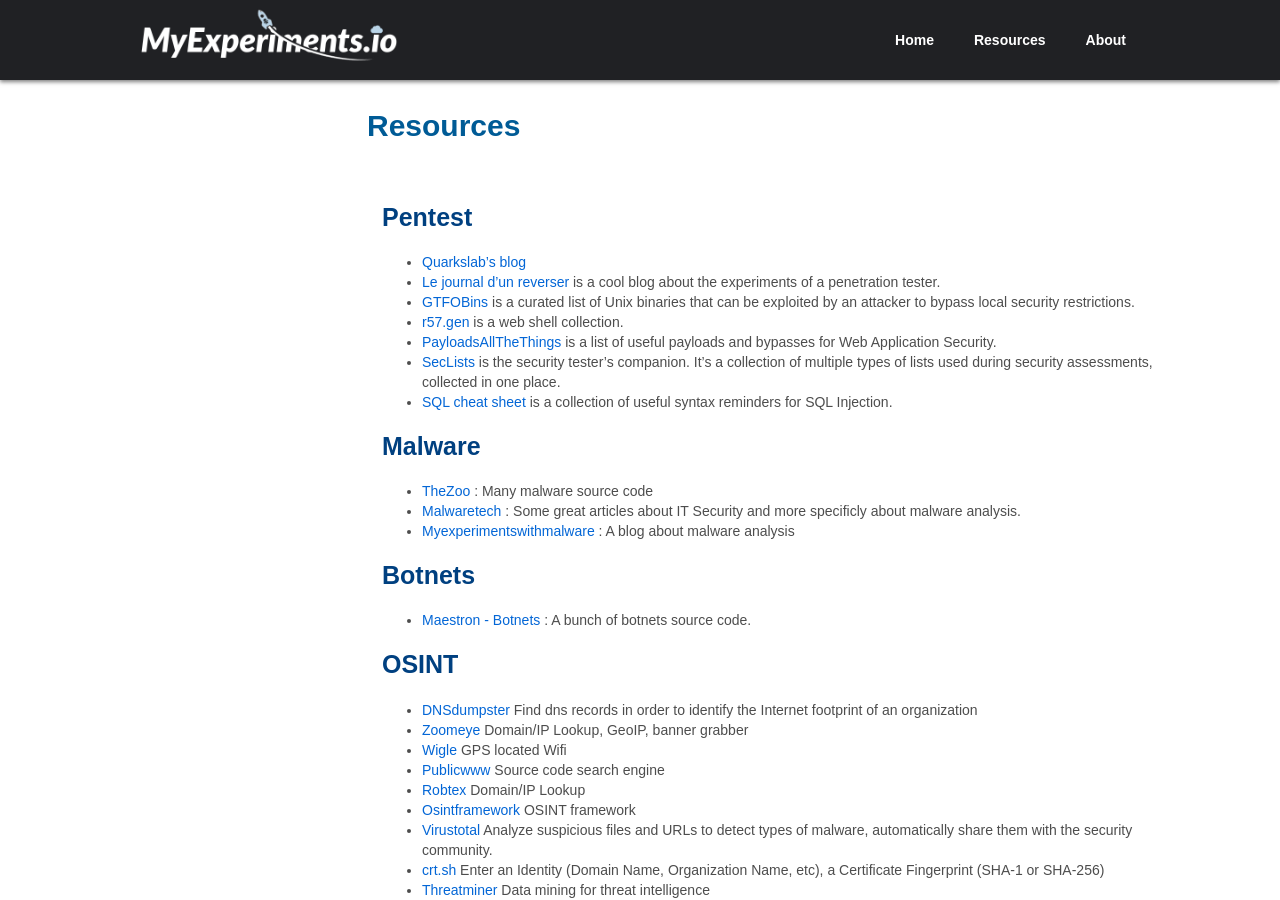
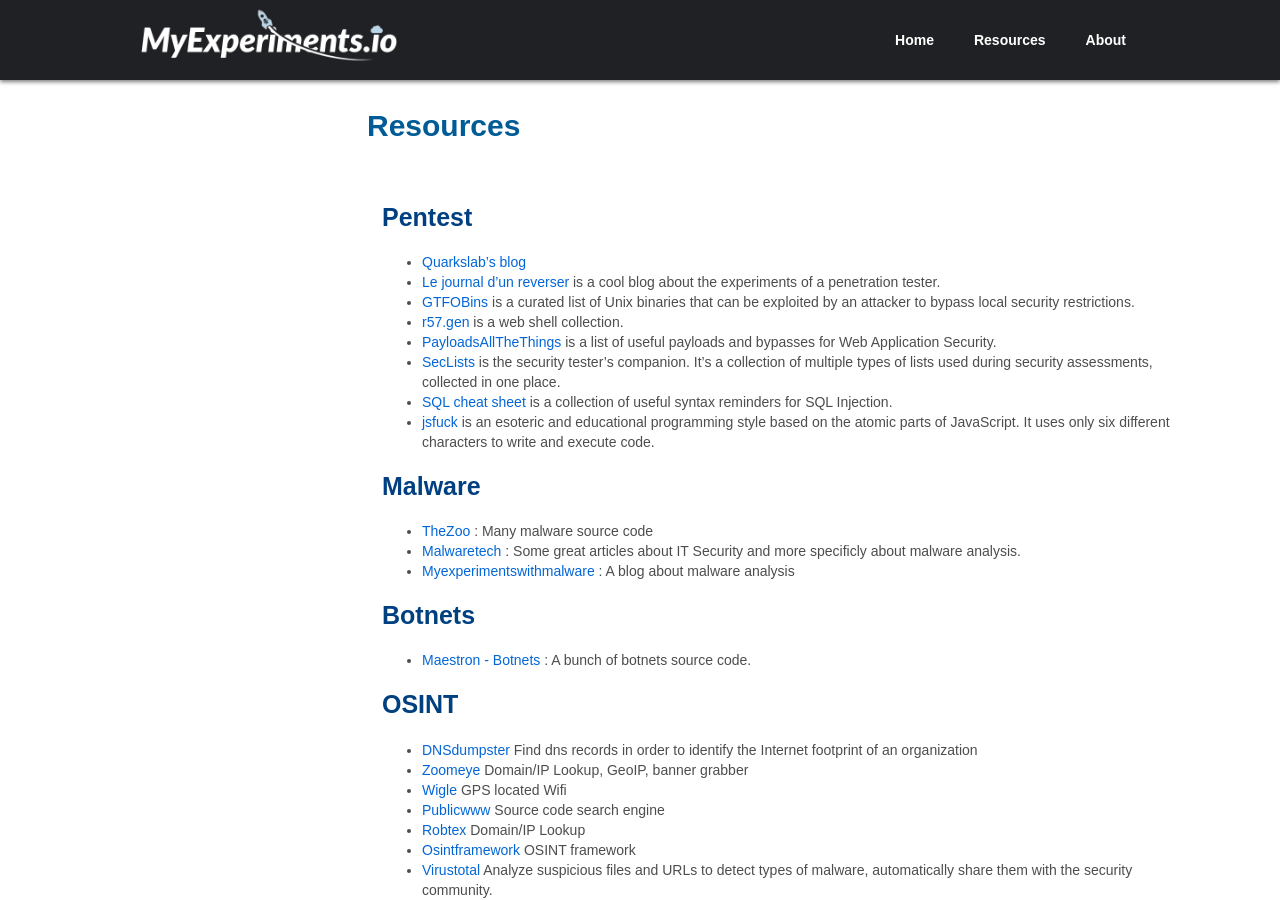
Before and after one commit to myexperiments-blog/myexperiments-blog.github.io, a Jekyll site: the page built from resources.md, in a window 1280 px wide and 900 px high. Built offline with Jekyll 4.4.1, drawn with Linux system fonts in a browser that asks for light colours; comment, search, counter and statistics services are not loaded.

Commit message:
update resources

```diff
--- a/resources.md
+++ b/resources.md
@@ -15,6 +15,7 @@
 - [PayloadsAllTheThings](https://github.com/swisskyrepo/PayloadsAllTheThings) is a list of useful payloads and bypasses for Web Application Security.
 - [SecLists](https://github.com/danielmiessler/SecLists) is the security tester's companion. It's a collection of multiple types of lists used during security assessments, collected in one place.
 - [SQL cheat sheet](http://pentestmonkey.net/category/cheat-sheet/sql-injection) is a collection of useful syntax reminders for SQL Injection.
+- [jsfuck](http://www.jsfuck.com/) is an esoteric and educational programming style based on the atomic parts of JavaScript. It uses only six different characters to write and execute code.
 
 # Malware
 
```
